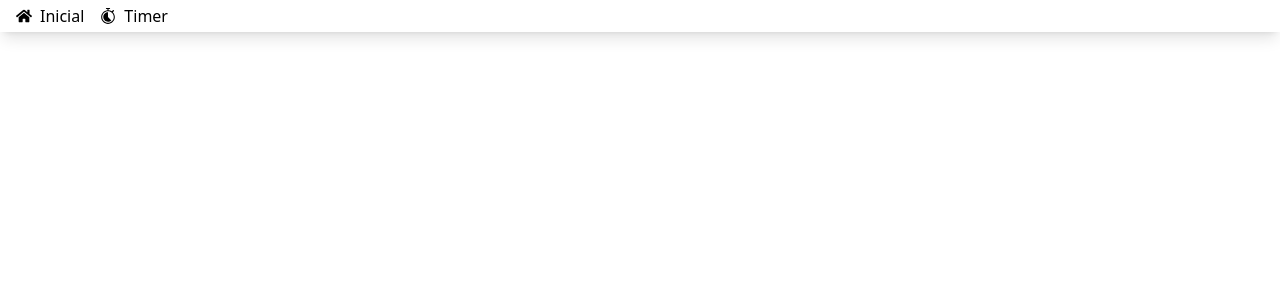
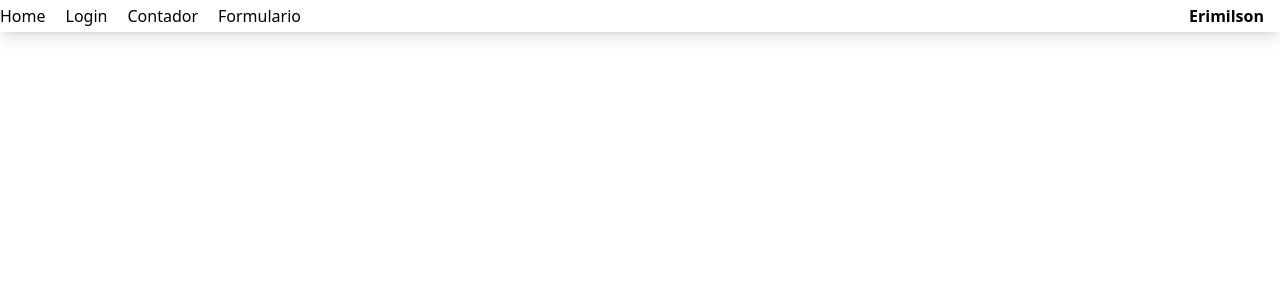
Before and after one commit to Erysilva98/WorkSpace_React, a React (Create React App) app: page / in a window 1280 px wide. Shown: the top 300 px of the page. Built offline with nearby package versions, Linux system fonts and the light colour scheme.

Commit message:
reesrevendo projeto

```diff
--- a/src/components/dados.jsx
+++ /dev/null
@@ -1,16 +0,0 @@
-import React from "react";
-
-function dadosPessoa()
-{
-    return (
-        <form>
-            <label>
-                <input>
-                    type=""
-                </input>
-            </label>
-        </form>
-    )
-}
-
-export default dadosPessoa;
--- a/src/components/menu.jsx
+++ b/src/components/menu.jsx
@@ -1,53 +1,28 @@
-import React, { useState } from "react";
-import { NavLink } from "react-router-dom";
-import { FaHome, FaUserAlt } from 'react-icons/fa';
-import { RxLapTimer } from 'react-icons/rx';
-import { TbNumbers, TbForms } from 'react-icons/tb';
+import React from "react";
 
-function menu()
+export default function Menu()
 {
-    const [visible, setVisible] = useState(false);
-
-    function handleDropDownMenu()
-    {
-        setVisible(!visible);
-    }
     return(
         <header className="w-full bg-white shadow-lg flex flex-row justify-between">
-            <nav className="h-8 flex flex-col md:flex-row">
-                <label className="cursor-pointer flex w-8 h-8 leading-8 items-center justify-center text-2xl md:hidden">
-                    <button type="button" onClick={handleDropDownMenu}>
-                        ☰
-                    </button>
-                </label>
-                <ul className={`bg-white px-4 ${visible ? '' : 'hidden'} flex-col md:flex md:flex-row md:gap-4`}>
-                    <li className="h-8 leading-8">
-                        <NavLink to="/" className="nav-link">
-                            <span className="flex flex-row gap-2 items-center">
-                                <FaHome/>
-                                {' '}
-                                Inicial
-                            </span>
-                        </NavLink>
+            <nav className="h-8 flex flex-col justify-center ">
+                <ul className="flex flex-row gap-5">
+                    <li>
+                        Home
                     </li>
-                    <li className="h-8 leading-8">
-                        <NavLink to="/timer" className="nav-link">
-                            <span className="flex felx-row gap-2 items-center">
-                                <RxLapTimer/>
-                                {' '}
-                                Timer
-                            </span>
-                        </NavLink>
+                    <li>
+                        Login
                     </li>
-                    <li className="h-8 leading-8">
-                        <NavLink>
-
-                        </NavLink>
+                    <li>
+                        Contador
+                    </li>
+                    <li>
+                        Formulario
                     </li>
                 </ul>
             </nav>
+            <div className="px-4 flex items-center font-bold">
+                Erimilson
+            </div>
         </header>
     );
 }
-
-export default menu;
--- a/src/pages/HomePage.jsx
+++ b/src/pages/HomePage.jsx
@@ -1,13 +1,11 @@
 import React from "react";
-import Menu from "../components/menu";
+import Menu from "../components/menu"
 
-function HomePage()
+export default function Home()
 {
     return (
-        <div className="bg-gray-400">
+        <div>
             <Menu/>
         </div>
-    )
+    );
 }
-
-export default HomePage;
```
Also changed, not shown: src/routes.jsx (+2 -8 lines), src/model/Tela de Login.png (deleted).
